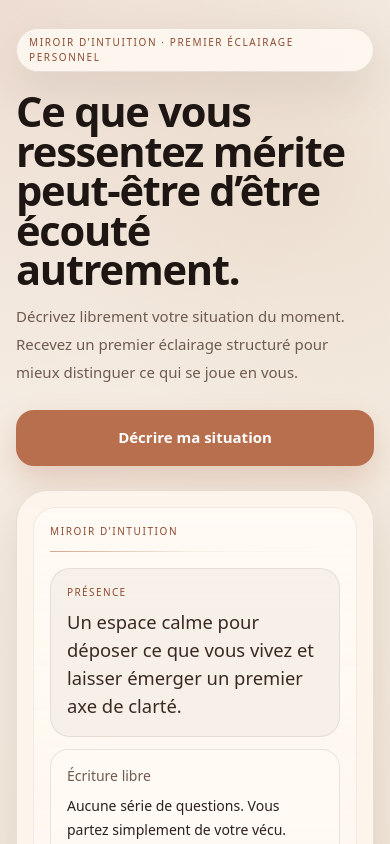
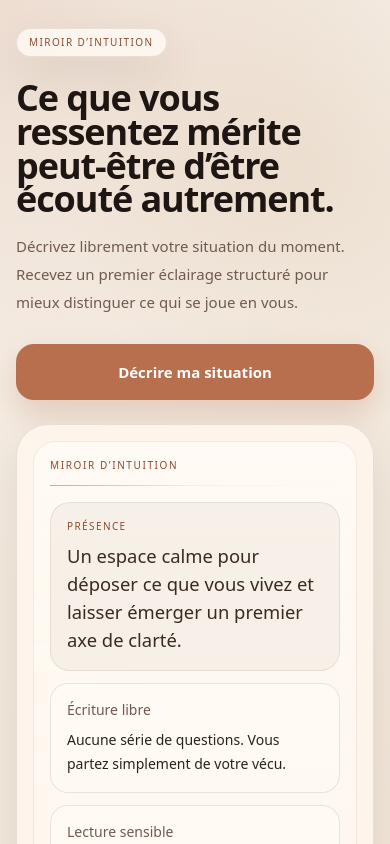
Before and after one commit to arnaudcrestey/parlez-moi-de-votre-situation, a Next.js app: page /start in a window 390 px wide. Shown: the top 844 px of the page. Built offline with nearby package versions, Linux system fonts and the light colour scheme.

Commit message:
Update page.tsx

```diff
--- a/app/start/page.tsx
+++ b/app/start/page.tsx
@@ -11,13 +11,13 @@ export default function StartPage() {
     <main className="relative isolate min-h-screen px-4 py-5 sm:px-6 sm:py-6 lg:px-8 lg:py-8">
       <div className="mx-auto flex min-h-[calc(100vh-2.5rem)] max-w-6xl flex-col justify-between gap-8 lg:gap-10">
         <section className="grid items-start gap-6 pt-2 lg:grid-cols-[1.05fr_0.95fr] lg:items-center lg:pt-4">
-          <div className="animate-reveal space-y-5 lg:space-y-6">
-            <div className="inline-flex rounded-full border border-mirror-border bg-[rgba(255,250,244,0.82)] px-3 py-1.5 text-[10px] uppercase tracking-[0.16em] text-mirror-copper shadow-soft sm:px-4 sm:py-2 sm:text-xs lg:px-4 lg:py-2 lg:text-[11px] lg:tracking-[0.18em]">
-              Miroir d’Intuition · Premier éclairage personnel
+          <div className="animate-reveal space-y-6 lg:space-y-6">
+  <div className="inline-flex max-w-fit rounded-full border border-mirror-border bg-[rgba(255,250,244,0.82)] px-3 py-1.5 text-[10px] uppercase tracking-[0.14em] text-mirror-copper shadow-soft sm:px-4 sm:py-2 sm:text-xs lg:px-4 lg:py-2 lg:text-[11px] lg:tracking-[0.18em]">
+    Miroir d’Intuition
   </div>
 
-            <div className="space-y-3 lg:space-y-4">
-              <h1 className="max-w-3xl text-[2.6rem] font-semibold leading-[0.95] text-mirror-ink sm:text-[3rem] lg:text-[4.4rem] lg:leading-[0.96]">
+  <div className="space-y-4 lg:space-y-4">
+    <h1 className="max-w-3xl text-[2.25rem] font-semibold leading-[0.94] text-mirror-ink sm:text-[2.7rem] lg:text-[4.4rem] lg:leading-[0.96]">
       Ce que vous ressentez mérite peut-être d’être écouté autrement.
     </h1>
 
```
Lines whose indentation alone changed are shown as unchanged.
